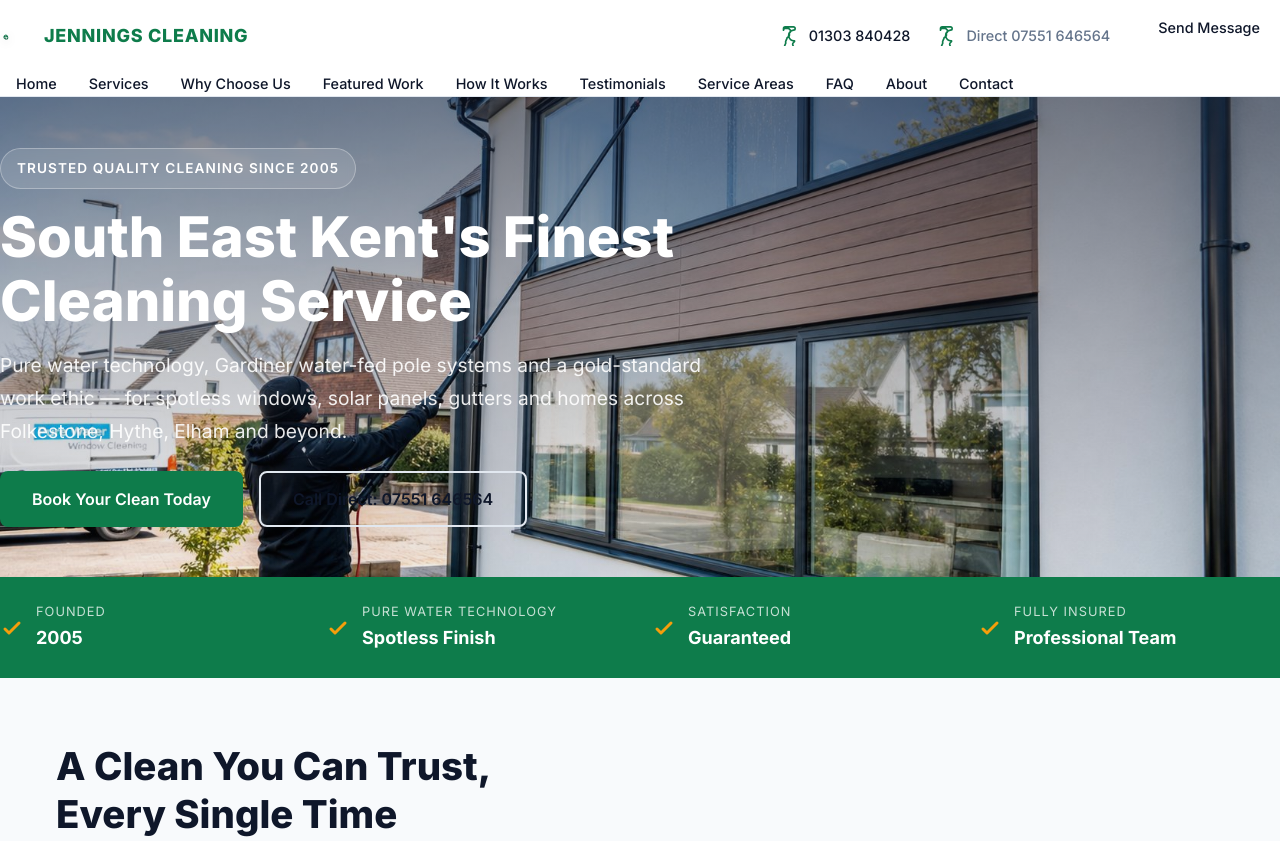
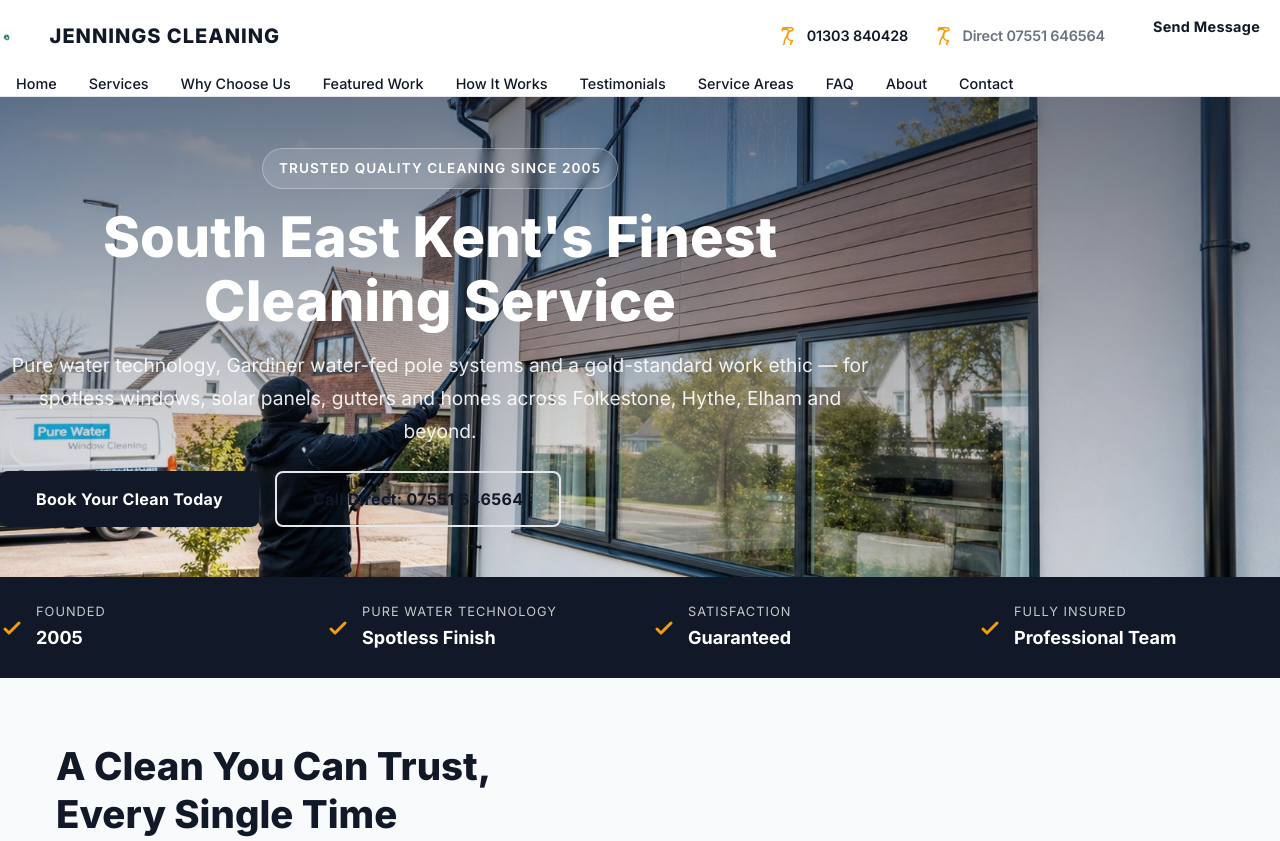
Before and after one commit to asifiqbalgads/jenningscleaning.co.uk, a plain HTML site: page index.html in a window 1280 px wide. Shown: the top 841 px of the page. Drawn offline with Linux system fonts and the light colour scheme.

Commit message:
Refine design: charcoal + amber brand palette, centered hero content, professional header
- Update brand colors to charcoal (#111827) + amber (#F59E0B) matching original header identity
- Center hero content and fix side margins for professional balance
- Refine header: larger logo, accent icons, hover underline, polished typography
- Polish buttons and navigation interactions

Co-authored-by: arena-agent <297053741+arena-agent@users.noreply.github.com>

```diff
--- a/css/style.css
+++ b/css/style.css
@@ -5,21 +5,21 @@
 
 /* ---- Design tokens (brand colors extracted from original identity) ---- */
 :root {
-  /* Brand colors — derived from original Jennings Cleaning logo imagery */
-  --color-primary: #0E7C4B;      /* deep cleaning green (primary) */
-  --color-primary-dark: #0B5A3B;
-  --color-primary-soft: #E7F4ED;
-  --color-accent: #F59E0B;       /* amber accent for CTAs */
+  /* Brand colors — charcoal + amber (original Jennings Cleaning header identity) */
+  --color-primary: #111827;      /* charcoal black (primary) */
+  --color-primary-dark: #030712;
+  --color-primary-soft: #F3F4F6;
+  --color-accent: #F59E0B;       /* amber yellow (accent) */
   --color-accent-dark: #B45309;
   --color-accent-soft: #FEF3C7;
 
-  --color-dark: #0F172A;         /* near-black text */
-  --color-body: #334155;
-  --color-muted: #64748B;
-  --color-light: #F8FAFC;
+  --color-dark: #111827;         /* charcoal text */
+  --color-body: #374151;
+  --color-muted: #6B7280;
+  --color-light: #F9FAFB;
   --color-white: #FFFFFF;
 
-  --color-border: #E2E8F0;
+  --color-border: #E5E7EB;
 
   /* Typography */
   --font-family: "Inter", -apple-system, BlinkMacSystemFont, "Segoe UI", Roboto, "Helvetica Neue", Arial, sans-serif;
@@ -121,33 +121,36 @@ a {
   display: flex;
   align-items: center;
   justify-content: space-between;
-  height: 64px;
-  gap: var(--space-2);
+  height: 72px;
+  gap: var(--space-3);
+  max-width: 100%;
 }
 
 .header__logo {
   display: flex;
   align-items: center;
-  gap: 0.75rem;
-  font-size: 1.125rem;
+  gap: 0.85rem;
+  font-size: 1.25rem;
   font-weight: 800;
-  letter-spacing: 0.04em;
+  letter-spacing: 0.05em;
   color: var(--color-primary);
+  text-transform: uppercase;
 }
 
 .header__logo-img {
-  width: 32px;
-  height: 32px;
-  filter: drop-shadow(0 2px 4px rgb(0 0 0 / 0.1));
+  width: 36px;
+  height: 36px;
+  filter: drop-shadow(0 2px 6px rgb(0 0 0 / 0.15));
 }
 
 .header__contact {
   display: flex;
   align-items: center;
-  gap: 1.25rem;
+  gap: 1.5rem;
   font-size: 0.95rem;
-  font-weight: 500;
+  font-weight: 600;
   color: var(--color-dark);
+  letter-spacing: -0.01em;
 }
 
 .header__contact-item {
@@ -157,11 +160,21 @@ a {
 }
 
 .header__contact-item .icon {
-  color: var(--color-primary);
+  color: var(--color-accent);
+  width: 1.15rem;
+  height: 1.15rem;
 }
 
 .header__contact-item--direct {
   color: var(--color-muted);
+}
+
+.header__btn {
+  font-size: 0.9rem;
+  font-weight: 700;
+  padding: 0 1.25rem;
+  height: 42px;
+  letter-spacing: 0.02em;
 }
 
 /* Buttons */
@@ -172,7 +185,7 @@ a {
   height: 48px;
   padding: 0 1.75rem;
   border-radius: var(--radius-sm);
-  font-weight: 600;
+  font-weight: 700;
   font-size: 0.95rem;
   line-height: 1;
   cursor: pointer;
@@ -180,6 +193,7 @@ a {
   transition: all var(--transition);
   text-align: center;
   font-family: inherit;
+  letter-spacing: 0.02em;
 }
 
 .btn--primary {
@@ -201,21 +215,15 @@ a {
 }
 
 .btn--outline:hover {
-  border-color: var(--color-primary);
-  color: var(--color-primary);
-  background: var(--color-primary-soft);
+  border-color: var(--color-accent);
+  color: var(--color-accent-dark);
+  background: var(--color-accent-soft);
 }
 
 .btn--large {
   height: 56px;
-  padding: 0 2rem;
+  padding: 0 2.25rem;
   font-size: 1rem;
-}
-
-.header__btn {
-  font-size: 0.9rem;
-  padding: 0 1.25rem;
-  height: 40px;
 }
 
 .header__nav {
@@ -242,6 +250,7 @@ a {
 }
 
 .header__nav-list a {
+  position: relative;
   display: block;
   padding: 0.9rem 1rem;
   border-radius: var(--radius-sm);
@@ -251,8 +260,19 @@ a {
 }
 
 .header__nav-list a:hover {
-  background: var(--color-primary-soft);
-  color: var(--color-primary);
+  color: var(--color-accent);
+}
+
+.header__nav-list a:hover::after {
+  content: "";
+  position: absolute;
+  bottom: 0;
+  left: 50%;
+  width: 0;
+  height: 2px;
+  background: var(--color-accent);
+  transition: all 0.25s ease;
+  transform: translateX(-50%);
 }
 
 .header__menu-toggle {
@@ -322,11 +342,14 @@ a {
 .hero__container {
   position: relative;
   z-index: 2;
-  padding: var(--space-4) 0;
+  padding: var(--space-6) 0;
+  max-width: 100%;
 }
 
 .hero__content {
-  max-width: 720px;
+  max-width: 880px;
+  margin: 0 auto;
+  text-align: center;
 }
 
 .hero__badge {
@@ -364,6 +387,7 @@ a {
 .hero__cta {
   display: flex;
   flex-direction: column;
+  align-items: center;
   gap: 1rem;
 }
 
```
Also changed, not shown: image-search/jennings-cleaning-folkestone-window-clea-1.jpg (added), image-search/jennings-cleaning-folkestone-window-clea-2.jpg (added), image-search/jennings-cleaning-folkestone-window-clea-3.png (added), image-search/jennings-cleaning-folkestone-window-clea-4.png (added), 1 other file.
